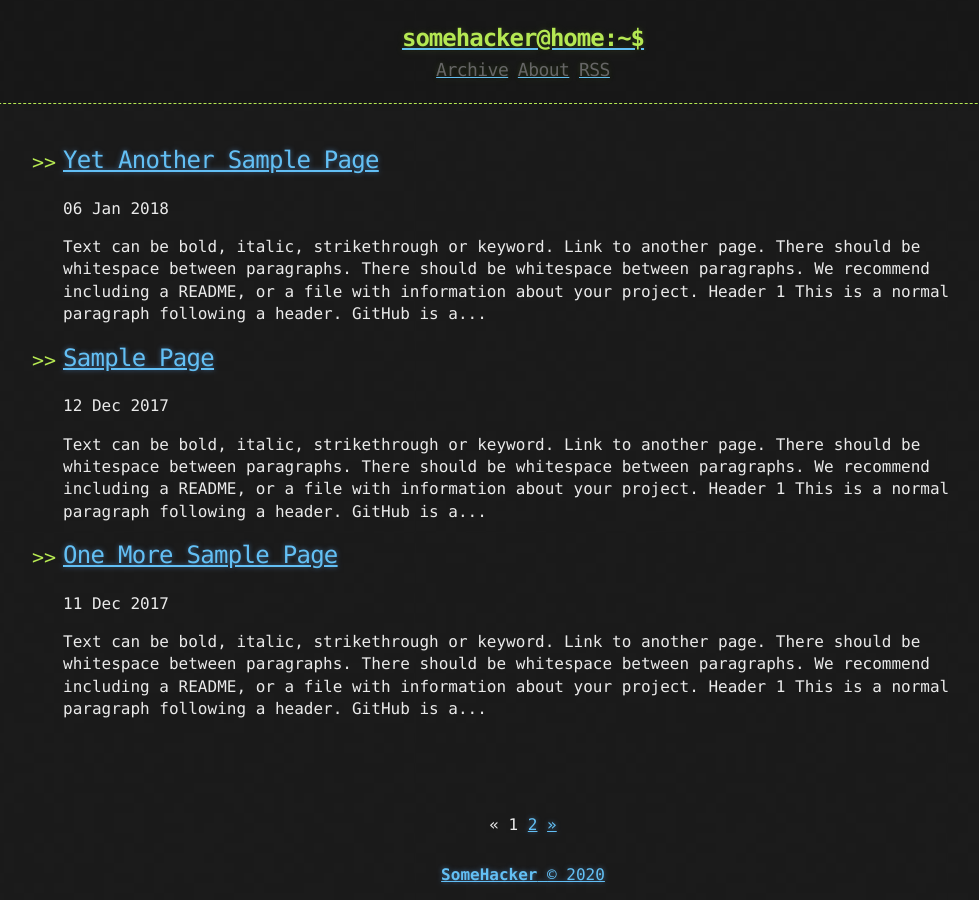
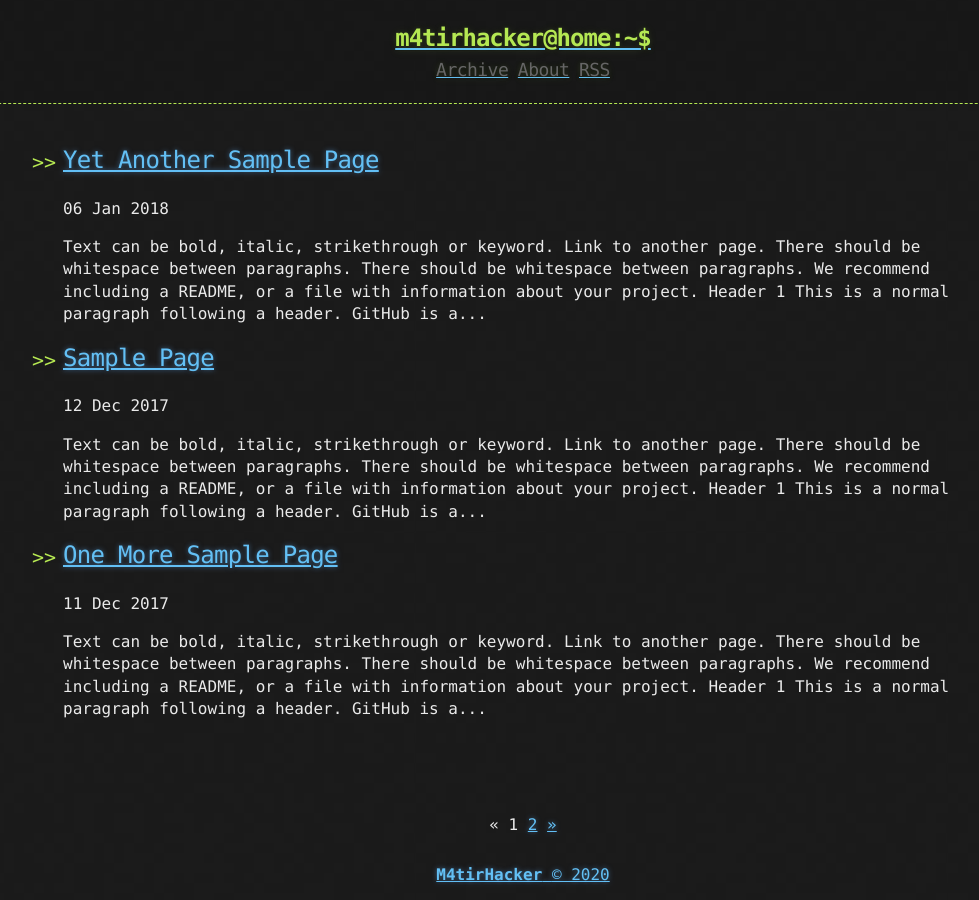
Before and after one commit to M4tir/M4tir.github.io, a Jekyll site: the page built from index.html, in a window 1280 px wide. Shown: the whole page, without its empty margins (117-1096 px from the left). Built offline with Jekyll 4.4.1, drawn with Linux system fonts in a browser that asks for light colours; the list of posts is cut into pages by our own code.

Commit message:
Update _config.yml

```diff
--- a/_config.yml
+++ b/_config.yml
@@ -1,9 +1,9 @@
-title: Hacker-Blog
-description: "A Jekyll Blog Theme For Hackers"
+title: M4tir-Blog
+description: "A M4tir Blog For Hackers"
 author:
-  name: "SomeHacker"
-  email: "someone@somewebsite.somedomain"
-  url: "https://ashishchaudhary.in/hacker-blog"
+  name: "M4tirHacker"
+  email: "1145212667@qq.com"
+  url: "https://m4tir.github.io"
 
 baseurl: /
 
@@ -28,5 +28,5 @@
   - jekyll-sitemap
 
 # Custom variables
-owner : "SomeHacker"
-year : "2018"
+owner : "M4tirHacker"
+year : "2020"
```
